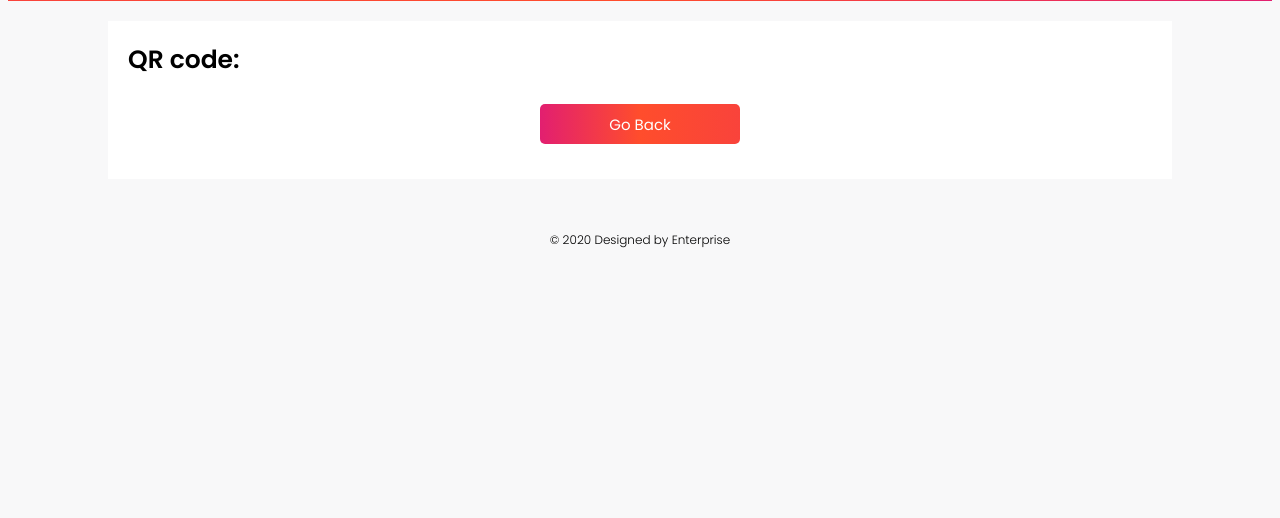
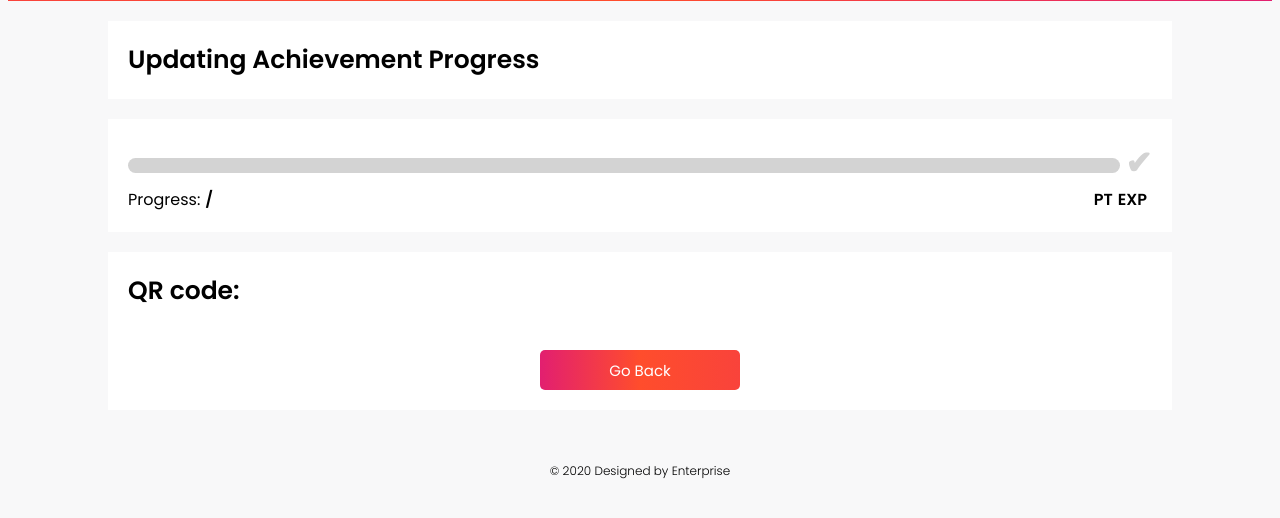
Before and after one commit to CSCC01/team_01-project, a Flask app: template demo3/templates/achievementQR.html in a window 1280 px wide. Shown: the part 73-591 px from the top of the page. Run offline with Flask 2, Linux system fonts and the light colour scheme; the template is opened without the code that fills it, so the values that code supplies are empty.

Commit message:
added achievement info to achievement QR page UI

```diff
--- a/demo3/databaseHelpers/achievementProgress.py
+++ b/demo3/databaseHelpers/achievementProgress.py
@@ -68,7 +68,7 @@
         "description": get_achievement_description(achievement),
         "experience": achievement.experience,
         "points": achievement.points,
-        "progressMax": progress.progressMax,
+        "progressMax": get_achievement_progress_maximum(achievement),
         "progress": progressCount
     }
     return dict
--- a/demo3/routes/search.py
+++ b/demo3/routes/search.py
@@ -138,7 +138,7 @@
             imgurl = update_achievement_qr("http://127.0.0.1:5000/verifyAchievement/"+str(aid)+"/"+str(uid), aid, uid)
 
             achievement = get_achievement_with_progress_data(aid, uid)
-            return render_template("achievementQR.html", imgurl=imgurl, rid=rid, achievement = achievement)
+            return render_template("achievementQR.html", imgurl=imgurl, rid=rid, a=achievement)
 
         rname = get_restaurant_name_by_rid(rid)
         # Gets achievements
--- a/demo3/templates/achievementQR.html
+++ b/demo3/templates/achievementQR.html
@@ -3,6 +3,7 @@
 {% block style %}
   <link rel="stylesheet" type="text/css" href="static/submissionFields.css">
   <link rel="stylesheet" type="text/css" href="static/coupon.css">
+  <link rel="stylesheet" type="text/css" href="static/restaurant.css">
 {% endblock style %}
 
 <!DOCTYPE html>
@@ -16,6 +17,48 @@
 {% endblock page_name %}
 
 {% block content %}
+    <div class = parent_qr>
+        <div class = title>
+            <div class = text>
+                Updating Achievement Progress
+            </div>
+        </div>
+    </div>
+    <div class = parent_qr>
+        <div class = title>
+          <div class = name>
+            {{ a["name"] }}
+          </div>
+        </div>
+        <div class = description>
+          {{ a["description"] }}
+        </div>
+        <div class = achievement_progress_bar>
+          <progress value="{{ a["progress"] }}" max="{{ a["progressMax"] }}">
+            ({{ a["progress"] }} / {{ a["progressMax"] }} * 100)%
+          </progress>
+          <div class = "check">✔</div>
+        </div>
+        <div class = achievement_footer>
+          <div class = achievement_progress>
+            <div class = achievement_progress_text>
+              Progress:
+            </div>
+            <div class = progress_count>
+              {{ a["progress"] }}
+            </div>
+            <div class = progress_count_total>
+              /{{ a["progressMax"] }}
+          </div>
+          </div>
+          <div class = rewards>
+            <div class = number>{{ a["points"] }}</div>
+            <div class = rewards_text>PT</div>
+            <div class = number>{{ a["experience"] }}</div>
+            <div class = rewards_text>EXP</div>
+          </div>
+        </div>
+    </div>
     <div class = parent_qr>
         <div class = title>
             <div class = text>
```
